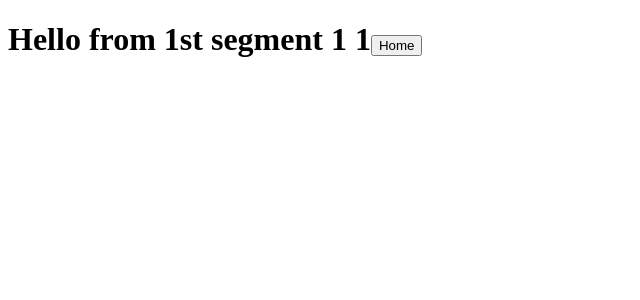
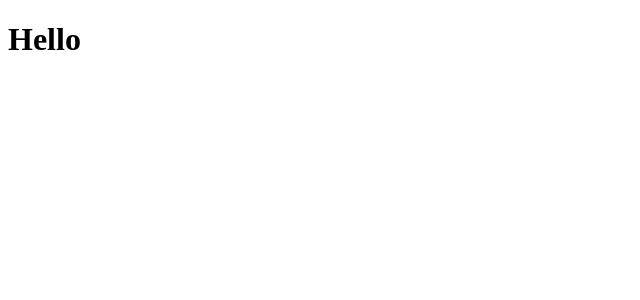
Before and after one commit to capmahin/Hello-next-2, a Next.js app: page /fruit/1/1 in a window 1280 px wide. Shown: the top 300 px of the page, without its empty margins (0-640 px from the left). Built offline with nearby package versions, Linux system fonts and the light colour scheme.

Commit message:
add [...name].tsx

```diff
--- /dev/null
+++ b/pages/fruit/[...name].tsx
@@ -0,0 +1,9 @@
+import { useRouter } from "next/router";
+
+export default function MyFruit() {
+    const router = useRouter()
+
+
+    console.log(router.query)
+    return <h1>Hello</h1>
+}
--- a/pages/fruit/[name]/[subname].tsx
+++ /dev/null
@@ -1,23 +0,0 @@
-import { useRouter } from "next/router"
-
-export default function FruitName() {
-
-    const router = useRouter()
-
-    console.log(router)
-
-    function takeMeHome() {
-        // router.push('/')
-        router.replace('/')
-    }
-
-    return <h1>Hello from 1st segment {router.query.name} {router.query.subname}
-        <button onClick={takeMeHome} >Home</button>
-
-
-    </h1>
-}
-
-
-
-//http://localhost:3000/fruit/hlww
--- a/pages/fruit/[name]/index.tsx
+++ /dev/null
@@ -1,5 +0,0 @@
-export default function FruitName() {
-    return <h1>Hello </h1>
-}
-
-//http://localhost:3000/fruit/hlww
```
